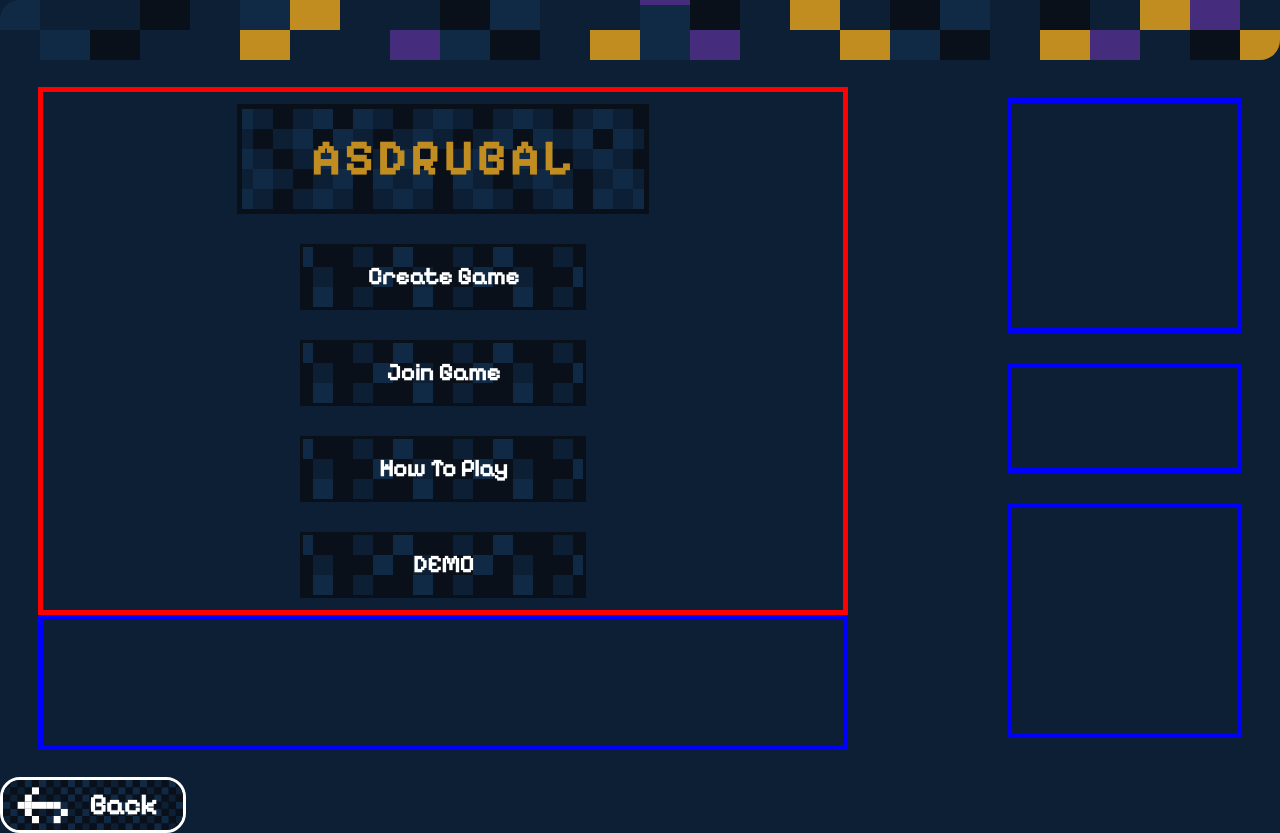
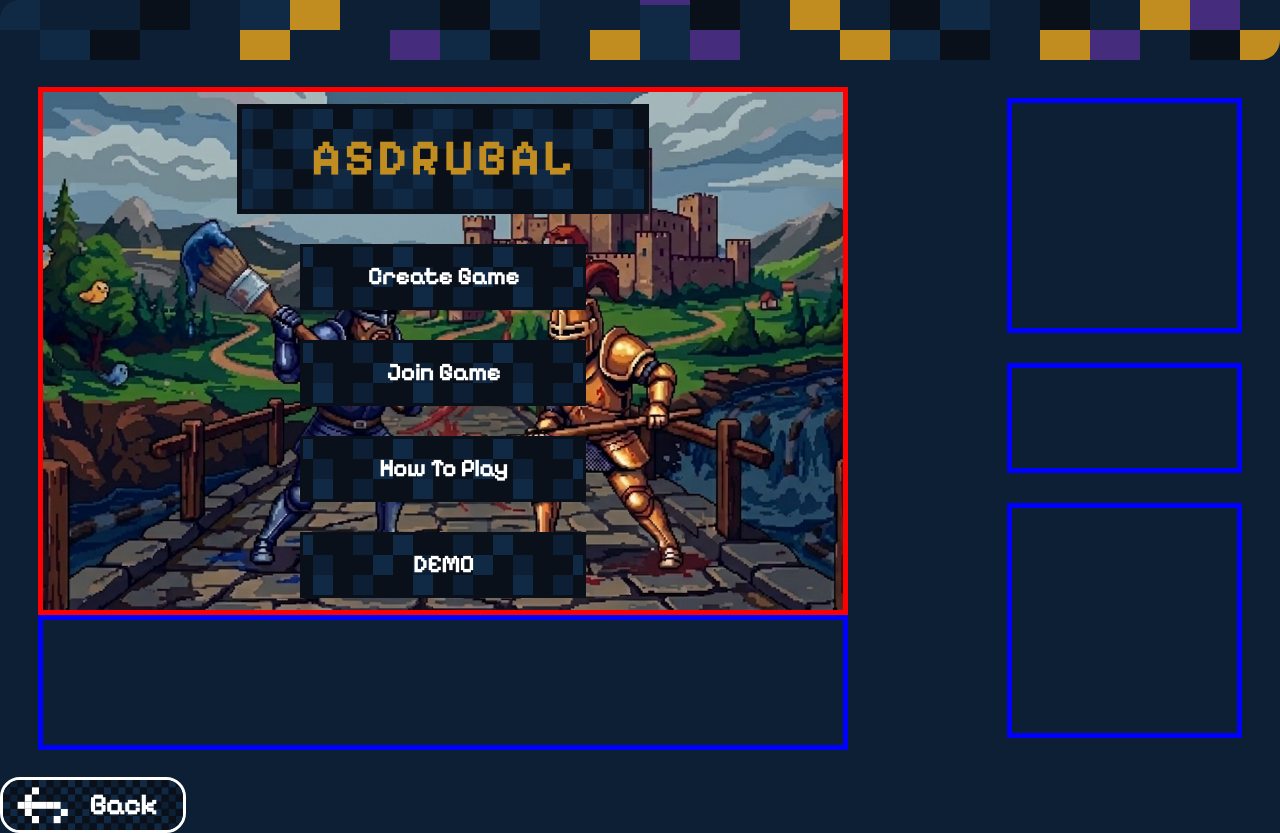
Before and after one commit to avoleon15/ILA, a React app in the folder FinalProject/Frontend/: page / in a window 1280 px wide. Built offline with nearby package versions, Linux system fonts and the light colour scheme; the HTML template or start-up script is replaced by a standard one.

Commit message:
main background added

```diff
--- a/FinalProject/Frontend/src/screens/MenuScreen/MenuScreen.css
+++ b/FinalProject/Frontend/src/screens/MenuScreen/MenuScreen.css
@@ -1,6 +1,12 @@
 #MenuScreen{
     width: 100%;
     height: 100%;
+    box-sizing: border-box;
+
+    background-image: url("../../Assets/images/mainbg.png");
+    background-position: center;
+    background-repeat: no-repeat;
+    background-size: cover;
 
     display: flex;
     flex-direction: column;
```
Also changed, not shown: FinalProject/Frontend/src/Assets/images/mainbg.png (added), 1 other file (tests, documents, lock files or other folders).
